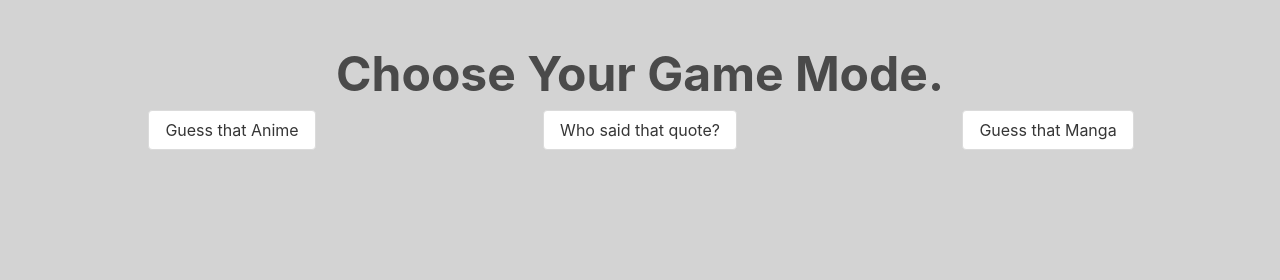
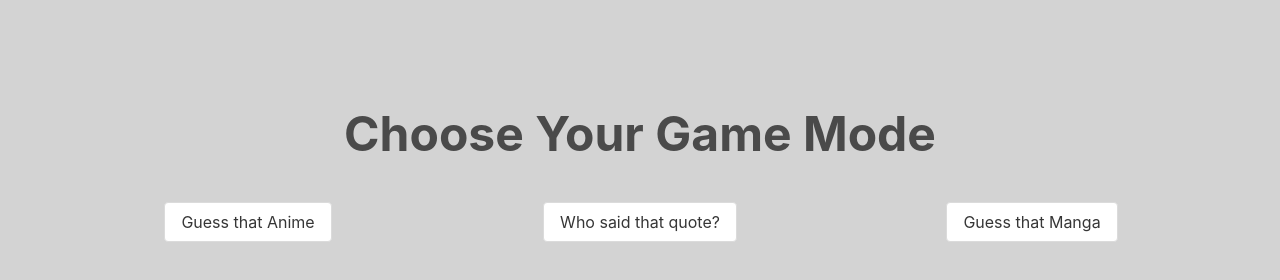
Before and after one commit to tapia81/AniQuiz, a website built with Parcel: page start_the_game.html in a window 1280 px wide. Shown: the part 146-426 px from the top of the page. Built offline with nearby package versions, Linux system fonts and the light colour scheme.

Commit message:
fix containers

```diff
--- a/components/quotePage.js
+++ b/components/quotePage.js
@@ -149,7 +149,7 @@ if (parentP) {
 	nextPageBtn[0].addEventListener('click', function() {
 		console.log('next click');
 		createQuote();
-		clearPage();
+		// clearPage();
 		for (let j = 0; j < options.length; j++) {
 			options[j].disabled = false;
 			options[j].style.backgroundColor = 'white';
--- a/start_the_game.html
+++ b/start_the_game.html
@@ -45,9 +45,12 @@
   </div>
 </nav>
 
-<div class="mainContainer">
-  <h1 class="gameTitle">Choose Your Game Mode. </h1>
-  <div class="columns centerColumn">
+<div class="container">
+  <div class='modeTitle'>
+  <h1 class="gameTitle">Choose Your Game Mode </h1>
+  </div>
+
+  <div class="columns centerColumn gameBtns">
     <div class="column">
       <button class="button" id="guessAnime">Guess that Anime</button>
     </div>
--- a/style.css
+++ b/style.css
@@ -37,6 +37,8 @@ Navbar styling
 
 .mainContainer {
 	margin: 40px;
+	/* display: flex;
+	justify-content:center;  */
 }
 
 .navbar-item:hover {
@@ -145,7 +147,10 @@ about/index.html styling
 How to play styling
 
 */
-
+.playContainer {
+	display: flex;
+	justify-content: center;
+}
 .game-rules-box {
 	height: 80vh;
 	width: 40vw;
@@ -164,7 +169,8 @@ How to play styling
 	width: 40vw;
 }
 .game-rules-content h2 {
-	font-size: 5vw;
+	font-size: 4em;
+	font-weight: bold;
 }
 
 .slideshow-box {
@@ -190,9 +196,9 @@ How to play styling
 	display: none;
 }
 .body-content {
-	display: flex;
+	/* display: flex;
 	flex-direction: row;
-	justify-content: center;
+	justify-content: center; */
 	align-items: center;
 	gap: 3%;
 }
@@ -222,6 +228,14 @@ Start Game
 #animeColumn img {
 	height: 40vh;
 	border: 2px solid;
+}
+
+.modeTitle {
+	margin-top: 100px;
+}
+
+.gameBtns {
+	margin-top: 20px;
 }
 
 /*
```
Also changed, not shown: how_to_play.html (+1 -1 lines), index.html (+1 -1 lines).
